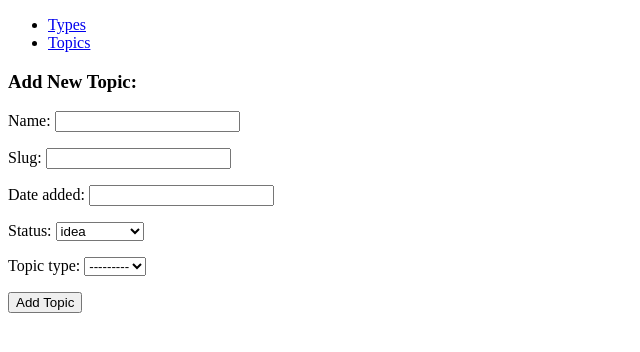
After one commit to ali7line/loglog, a Django app: template templates/logs/topic_create.html in a window 1280 px wide. The commit adds this page. Shown: the top 352 px of the page, without its empty margins (0-640 px from the left). Run offline with Django 3.2, Linux system fonts and the light colour scheme; the template is opened without the code that fills it: values that come from a table or form of the project are taken from there, others are empty.

Commit message:
add topic add form, status to topics model

```diff
--- /dev/null
+++ b/logs/forms.py
@@ -0,0 +1,9 @@
+from django import forms
+
+from .models import Topic
+
+
+class TopicForm(forms.ModelForm):
+    class Meta:
+        model = Topic
+        fields = '__all__'
--- a/logs/models.py
+++ b/logs/models.py
@@ -17,9 +17,22 @@ class Type(models.Model):
 
 
 class Topic(models.Model):
+    CANCELED = -1
+    IDEA = 0
+    PENDING = 1
+    IN_PROGRESS = 2
+    DONE = 3
+    STATUS_CHOICES = (
+            (CANCELED, 'canceled'),
+            (IDEA, 'idea'),
+            (PENDING, 'pending'),
+            (IN_PROGRESS, 'in progress'),
+            (DONE, 'done'),
+            )
     name = models.CharField(max_length=31, unique=True)
     slug = models.SlugField(max_length=31, unique=True)
     date_added = models.DateTimeField()
+    status = models.SmallIntegerField(choices=STATUS_CHOICES, default=0)
     topic_type = models.ForeignKey(Type, on_delete=models.CASCADE)
 
     class Meta:
--- a/logs/urls.py
+++ b/logs/urls.py
@@ -1,6 +1,6 @@
 from django.urls import path
 
-from .views import (TopicList, TopicDetail,
+from .views import (TopicList, TopicDetail, TopicCreate,
                     TypeList, TypeDetail,)
 
 
@@ -8,6 +8,7 @@ app_name = 'logs'
 
 urlpatterns = [
         path('topic/', TopicList.as_view(), name='topic_list'),
+        path('topic/create', TopicCreate.as_view(), name='topic_create'),
         path('topic/<slug:topic_slug>/', TopicDetail.as_view(), name='topic_detail'),
         path('type/', TypeList.as_view(), name='type_list'),
         path('type/<slug:type_slug>/', TypeDetail.as_view(), name='type_detail')
--- /dev/null
+++ b/templates/logs/topic_create.html
@@ -0,0 +1,17 @@
+{% extends parent_template|default:"logs/base_logs.html" %}
+
+{% block title %}
+{{ block.super }} -- Add Topic
+{% endblock title %}
+
+
+{% block content %}
+<h3>Add New Topic:</h3>
+<form action=" {% url 'logs:topic_create' %}" method="POST">
+    {% csrf_token %}
+    {{ form.as_p }}
+    <button type="submit">
+    Add Topic
+    </button>
+</form>
+{% endblock content %}
--- a/templates/logs/topic_detail.html
+++ b/templates/logs/topic_detail.html
@@ -6,6 +6,9 @@
 
 {% block content %}
 <h3>{{ topic.name }} > <a href="{{ topic.topic_type.get_absolute_url }}"> {{ topic.topic_type }} </a></h3>
+<p>
+{{ topic.get_status_display }}
+</p>
 <ul>
     {% for entry in entries %}
     <li>
--- a/templates/logs/topic_list.html
+++ b/templates/logs/topic_list.html
@@ -6,9 +6,10 @@
 
 {% block content %}
     <h3>Topics:</h3>
+    <a href="{% url 'logs:topic_create' %}"> + Add Topic </a>
     <ul>
     {% for topic in topic_list %}
-    <li> <a href="{{ topic.get_absolute_url }}"> {{ topic.name }} </a> </li>
+    <li> <a href="{{ topic.get_absolute_url }}"> {{ topic.name }} </a> &nbsp; &nbsp; {{ topic.get_status_display }}</li>
     {% empty %}
     <li> <em> No Topic Found! </em> </li>
     {% endfor %}
```
Also changed, not shown: logs/views.py (+18 -1 lines), logs/migrations/0002_topic_status.py (added).
